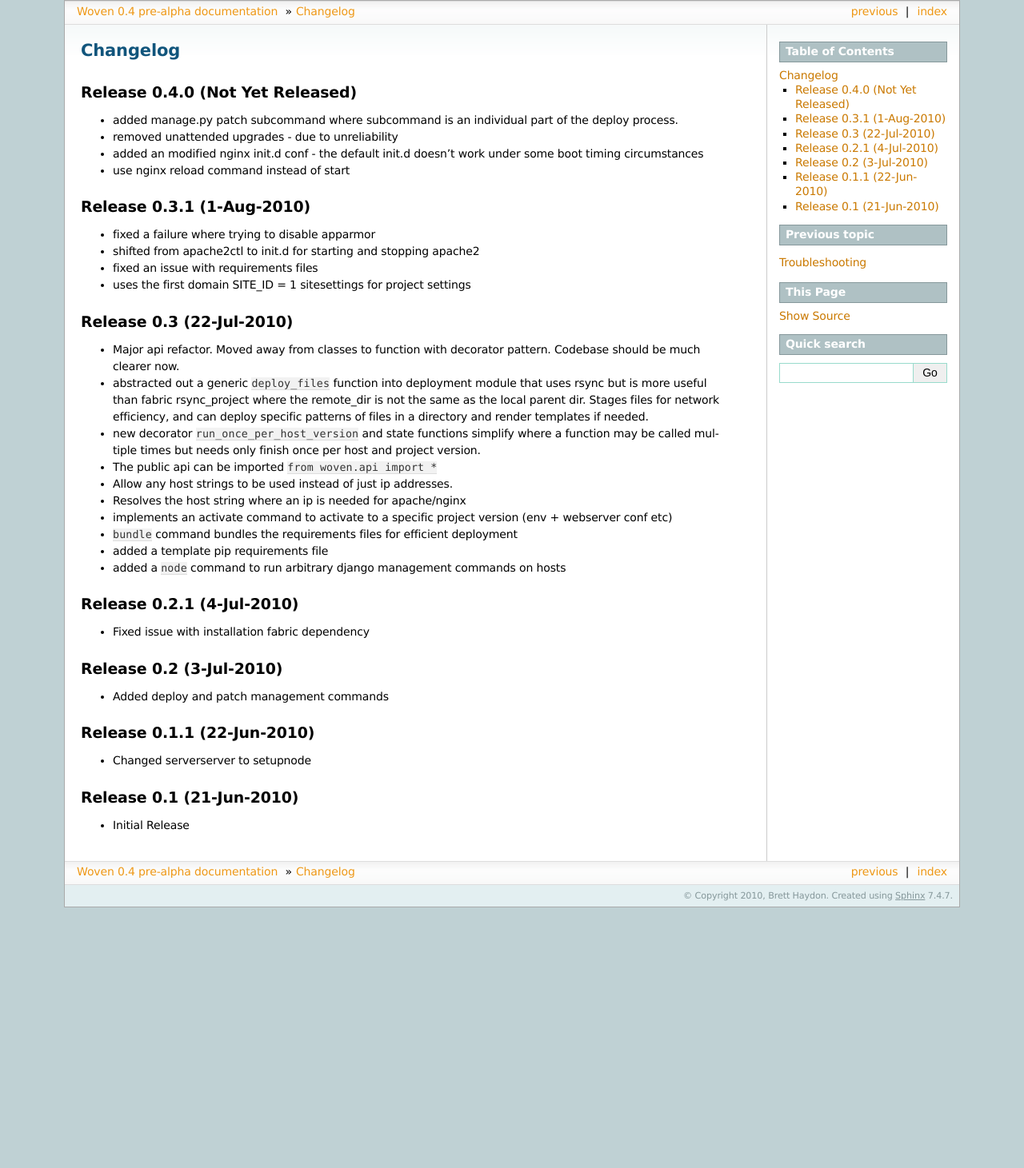
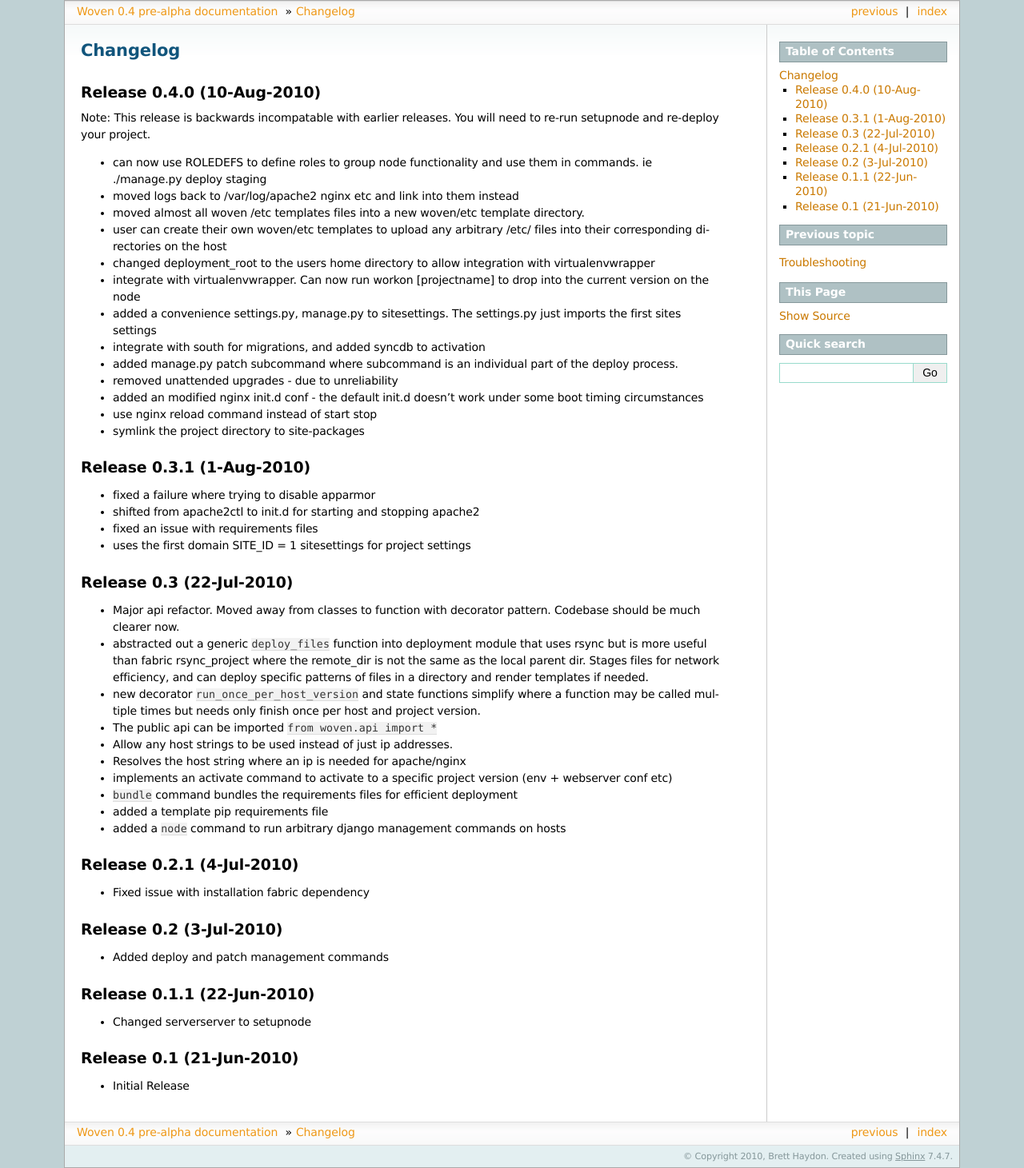
Before and after one commit to bretth/woven, a Sphinx documentation site: the page built from docs/changelog.rst, in a window 1280 px wide. Shown: the whole page at 80% size. Built offline with Sphinx 7.4.7, drawn with Linux system fonts in a browser that asks for light colours; before the commit the page ends 1135 px from its top, so only the background shows below that.

Commit message:
finalise docs for 0.4

```diff
--- a/docs/changelog.rst
+++ b/docs/changelog.rst
@@ -2,13 +2,24 @@
 Changelog
 ==========
 
-Release 0.4.0 (Not Yet Released)
+Release 0.4.0 (10-Aug-2010)
 ---------------------------------
 
+Note: This release is backwards incompatable with earlier releases. You will need to re-run setupnode and re-deploy your project.
+
+* can now use ROLEDEFS to define roles to group node functionality and use them in commands. ie ./manage.py deploy staging
+* moved logs back to /var/log/apache2 nginx etc and link into them instead
+* moved almost all woven /etc templates files into a new woven/etc template directory.
+* user can create their own woven/etc templates to upload any arbitrary /etc/ files into their corresponding directories on the host
+* changed deployment_root to the users home directory to allow integration with virtualenvwrapper
+* integrate with virtualenvwrapper. Can now run workon [projectname] to drop into the current version on the node
+* added a convenience settings.py, manage.py to sitesettings. The settings.py just imports the first sites settings
+* integrate with south for migrations, and added syncdb to activation
 * added manage.py patch subcommand where subcommand is an individual part of the deploy process.
 * removed unattended upgrades - due to unreliability
 * added an modified nginx init.d conf - the default init.d doesn't work under some boot timing circumstances
-* use nginx reload command instead of start
+* use nginx reload command instead of start stop
+* symlink the project directory to site-packages
 
 Release 0.3.1 (1-Aug-2010)
 --------------------------
--- a/docs/settings.rst
+++ b/docs/settings.rst
@@ -15,10 +15,10 @@
     ROLEDEFS = {} #This would be used instead of HOSTS
     #The ssh port to be setup. We change the port for security
     HOST_SSH_PORT = 10022 #default
-    #User can be defined here instead of in the hosts
+    #User can be defined here instead of in the hosts/roledefs
     HOST_USER = ''
     #Since password login will normally be disabled you can define it here
-    #for just ssh key security per host, but I wouldn't recommend it
+    #for just ssh key security per host
     HOST_PASSWORD = ''
 
     #The first setup task is usually disabling the default root account and
```
